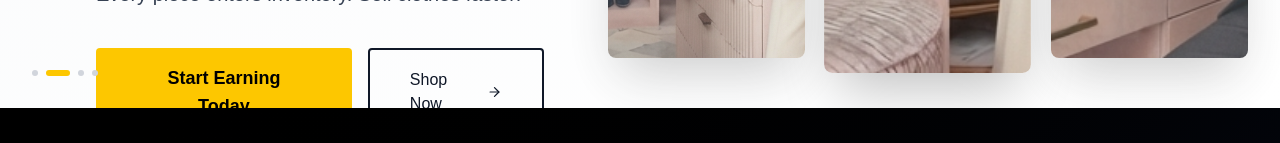
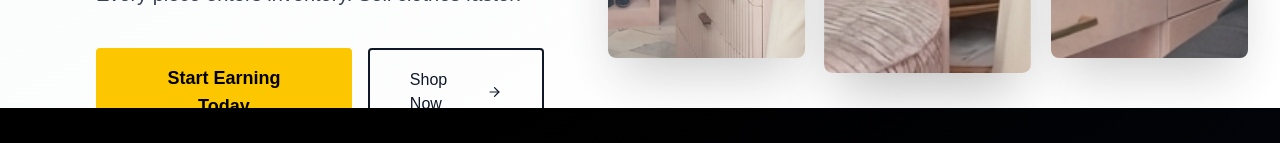
Before and after one commit to RackSavant/CrossPostGTMSite, a Next.js app: page / in a window 1280 px wide. Shown: the part 657-800 px from the top of the page. Built offline with nearby package versions, Linux system fonts and the light colour scheme.

Commit message:
Fix headline line breaks and remove carousel indicators

```diff
--- a/components/hero-carousel.tsx
+++ b/components/hero-carousel.tsx
@@ -51,7 +51,8 @@ export function HeroCarousel() {
           <p className="text-sm uppercase tracking-wider mb-4 text-gray-600 font-semibold">Authenticated Resale</p>
           <h1 className="text-5xl md:text-6xl lg:text-7xl font-bold mb-6 leading-tight text-gray-900">
             <span className="text-yellow-400">RackSavant</span><br />
-            Sign Up. Point & Click.<br />
+            Sign Up.<br />
+            Point & Click.<br />
             Start Selling Now!
           </h1>
           <p className="text-xl mb-10 text-gray-700 max-w-xl">
@@ -75,19 +76,6 @@ export function HeroCarousel() {
         </div>
       </div>
 
-      {/* Carousel Indicators - Subtle */}
-      <div className="absolute bottom-8 left-8 z-20 flex gap-2">
-        {images.map((_, index) => (
-          <button
-            key={index}
-            onClick={() => setCurrentIndex(index)}
-            className={`w-1.5 h-1.5 rounded-full transition-all ${
-              index === currentIndex ? 'bg-yellow-400 w-6' : 'bg-gray-300'
-            }`}
-            aria-label={`Go to slide ${index + 1}`}
-          />
-        ))}
-      </div>
     </section>
   );
 }
```
